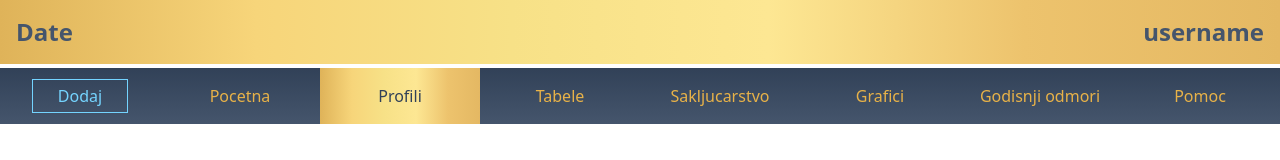
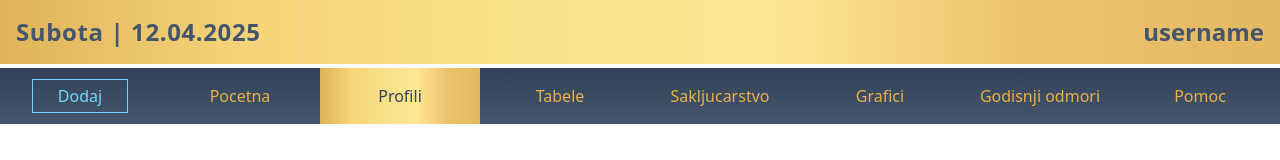
Before and after one commit to UrosPetronijevic/Work-Hour-Manager, a Next.js app: page /main/profiles in a window 1280 px wide. Shown: the top 160 px of the page. Built offline with nearby package versions, Linux system fonts and the light colour scheme; no server answers; the database is empty.

Commit message:
Current date data added with some functions and a calendar component

```diff
--- /dev/null
+++ b/src/_components/Calendar.tsx
@@ -0,0 +1,13 @@
+"use client";
+
+import { monthName } from "@/_lib/_dates/currentDateData";
+
+export default function Calendar() {
+  return (
+    <div className="bg-red-300">
+      <h1>{monthName}</h1>
+
+      <div></div>
+    </div>
+  );
+}
--- a/src/_components/LogedinUserInfo.tsx
+++ b/src/_components/LogedinUserInfo.tsx
@@ -1,7 +1,17 @@
+import {
+  dayName,
+  dayNumber,
+  monthNumber,
+  year,
+} from "@/_lib/_dates/currentDateData";
+
 export default function LogedinUserInfo() {
   return (
     <div className="flex justify-between p-4 text-2xl gold-striped-lighter font-bold">
-      <span className="text-slate-600">Date</span>
+      <span className="text-slate-600 tracking-wide">
+        {dayName} | {dayNumber}.
+        {monthNumber < 10 ? `0${monthNumber}` : monthNumber}.{year}
+      </span>
       <span className="text-slate-600">username</span>
     </div>
   );
--- a/src/_components/_profile/_active/ActiveProfileMain.tsx
+++ b/src/_components/_profile/_active/ActiveProfileMain.tsx
@@ -1,3 +1,9 @@
+import Calendar from "@/_components/Calendar";
+
 export default function ActiveProfileMain() {
-  return <div>ActiveProfileMain</div>;
+  return (
+    <div className="grid grid-cols-[70%_30%]">
+      <Calendar />
+    </div>
+  );
 }
--- /dev/null
+++ b/src/_lib/_dates/currentDateData.ts
@@ -0,0 +1,77 @@
+// Create a single Date instance to work with
+const now = new Date();
+
+// Arrays to map the zero-indexed values to names
+const monthNames = [
+  "Januar",
+  "Februar",
+  "Mart",
+  "April",
+  "Maj",
+  "Jun",
+  "Jul",
+  "Avgust",
+  "Septembar",
+  "Oktobar",
+  "Novembar",
+  "Decembar",
+];
+
+const dayNames = [
+  "Nedelja",
+  "Ponedeljak",
+  "Utorak",
+  "Sreda",
+  "Četvrtak",
+  "Petak",
+  "Subota",
+];
+
+// Extract all the data
+const year = now.getFullYear(); // e.g., 2025
+const monthNumber = now.getMonth() + 1; // Add 1 to be 1-indexed (1-12)
+const monthName = monthNames[now.getMonth()]; // e.g., "June"
+const dayNumber = now.getDate(); // e.g., 12
+const dayName = dayNames[now.getDay()]; // e.g., "Thursday"
+
+///////////////////////////////////////////////////////////////////////////////////////////////////////////////////////
+
+// Export the data in a structured object
+export const currentDate = {
+  year,
+  month: {
+    number: monthNumber,
+    name: monthName,
+  },
+  day: {
+    number: dayNumber,
+    name: dayName,
+  },
+};
+
+// You can also export them individually if you prefer
+export { year, monthNumber, monthName, dayNumber, dayName };
+
+///////////////////////////////////////////////////////////////////////
+
+//FUNCTION to make array of days:
+export const getCurrentMonthDays = () => {
+  const daysInMonth = new Date(year, monthNumber, 0).getDate();
+
+  const monthDays = [];
+
+  for (let i = 1; i <= daysInMonth; i++) {
+    const loopDate = new Date(year, monthNumber - 1, i);
+    monthDays.push({
+      dayNumber: i,
+      dayName: dayNames[loopDate.getDay()],
+      date: loopDate,
+      // Compare the loop day with the constant `dayNumber` from the top.
+      isToday: i === dayNumber,
+    });
+  }
+
+  return monthDays;
+};
+
+///////////////////////////////////////////////////////////////////////
--- a/src/app/main/profiles/page.tsx
+++ b/src/app/main/profiles/page.tsx
@@ -3,8 +3,6 @@ import { getOdredjeniNeodredjeni } from "@/_lib/_fetch/OdredjeniNeodredjeni";
 
 export default async function ProfilesPage() {
   const { data, error } = await getOdredjeniNeodredjeni();
-
-  console.log(data);
 
   if (error) {
     return (
```
